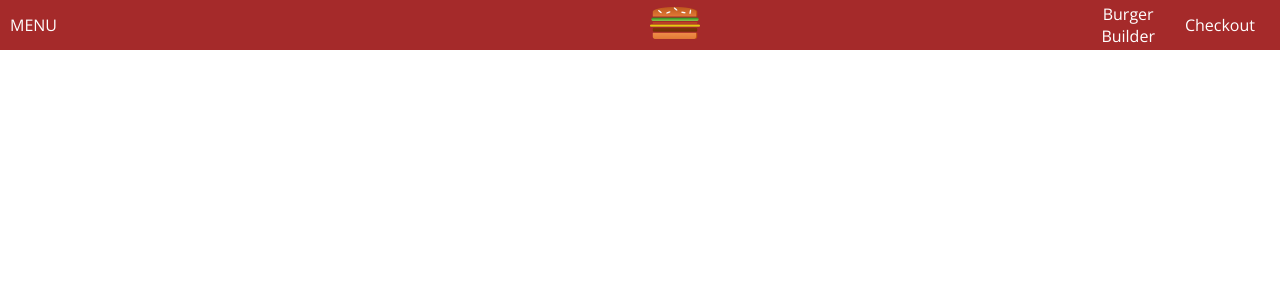
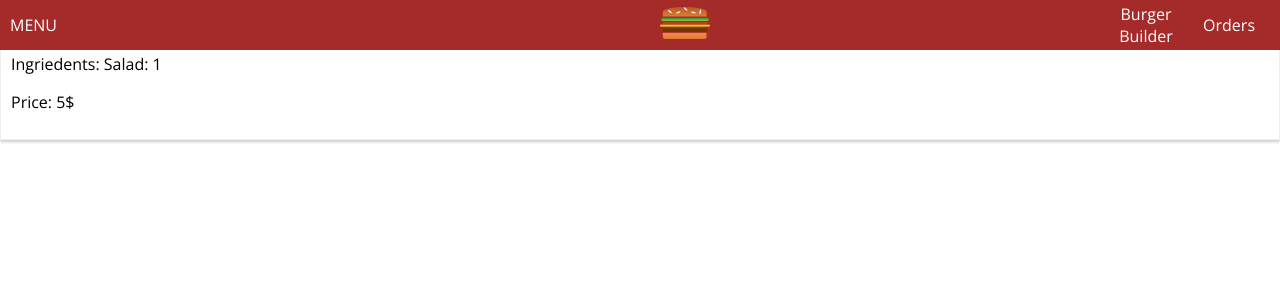
Before and after one commit to BartlomiejKar/burger-app-react, a React (Create React App) app: page /orders in a window 1280 px wide. Shown: the top 300 px of the page. Built offline with nearby package versions, Linux system fonts and the light colour scheme.

Commit message:
added navLink to menu and create orders component which shows ours order

```diff
--- a/src/App.js
+++ b/src/App.js
@@ -4,6 +4,7 @@ import "./App.css";
 import Layout from "./components/Layout/Layout";
 import BurgerBuilder from "./container/burgerBuilder/BurgerBuilder";
 import Checkout from "../src/container/Checkout/Checkout";
+import Orders from "./components/Orders/Orders";
 
 class App extends Component {
   render() {
@@ -12,6 +13,7 @@ class App extends Component {
         <Layout>
           <Switch>
             <Route path="/" exact component={BurgerBuilder} />
+            <Route path="/orders" component={Orders} />
             <Route path="/checkout" component={Checkout} />
           </Switch>
         </Layout>
--- a/src/components/Navigation/navigationItems.js
+++ b/src/components/Navigation/navigationItems.js
@@ -7,7 +7,7 @@ const NavigationItems = (props) => {
     <div>
       <ul className="NavigationItem">
         <ItemLink link="/">Burger Builder</ItemLink>
-        <ItemLink link="/">Checkout</ItemLink>
+        <ItemLink link="/orders">Orders</ItemLink>
       </ul>
     </div>
   );
--- /dev/null
+++ b/src/components/Orders/Orders.js
@@ -0,0 +1,15 @@
+import React, { Component } from "react";
+
+import FinishOrders from "../../container/Checkout/FinishOrder";
+
+class Orders extends Component {
+  render() {
+    return (
+      <div>
+        <FinishOrders />
+      </div>
+    );
+  }
+}
+
+export default Orders;
--- a/src/container/Checkout/Checkout.css
+++ b/src/container/Checkout/Checkout.css
@@ -22,3 +22,12 @@ input {
 h4 {
   text-align: center;
 }
+
+.FinishOrder {
+  width: 100%;
+  border: 1px solid #eee;
+  box-shadow: 0 2px 3px #ccc;
+  padding: 10px;
+  margin: 10px auto;
+  box-sizing: border-box;
+}
--- /dev/null
+++ b/src/container/Checkout/FinishOrder.js
@@ -0,0 +1,13 @@
+import React from "react";
+import "./Checkout.css";
+
+const FinishOrder = () => {
+  return (
+    <div className="FinishOrder">
+      <p>Ingriedents: Salad: 1</p>
+      <p>Price: 5$</p>
+    </div>
+  );
+};
+
+export default FinishOrder;
```
